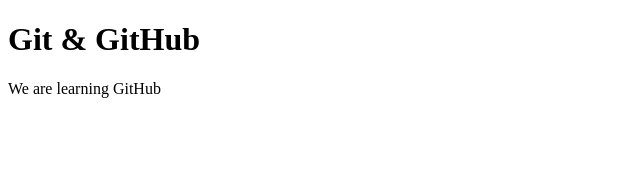
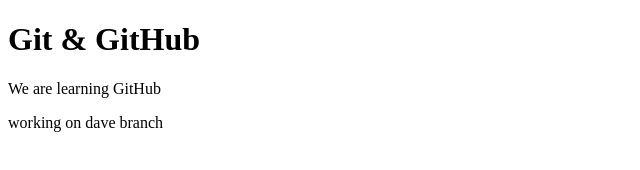
Before and after one commit to Zero117x/CSET115_Git_Project, a plain HTML site: page index.html in a window 1280 px wide. Shown: the whole page, without its empty margins (0-640 px from the left). Drawn offline with Linux system fonts and the light colour scheme.

Commit message:
Added another <p> for example involving branches

```diff
--- a/index.html
+++ b/index.html
@@ -7,5 +7,7 @@
 <body>
     <h1>Git & GitHub</h1>
     <p>We are learning GitHub</p>
+
+    <p>working on dave branch</p>
 </body>
 </html>
```
